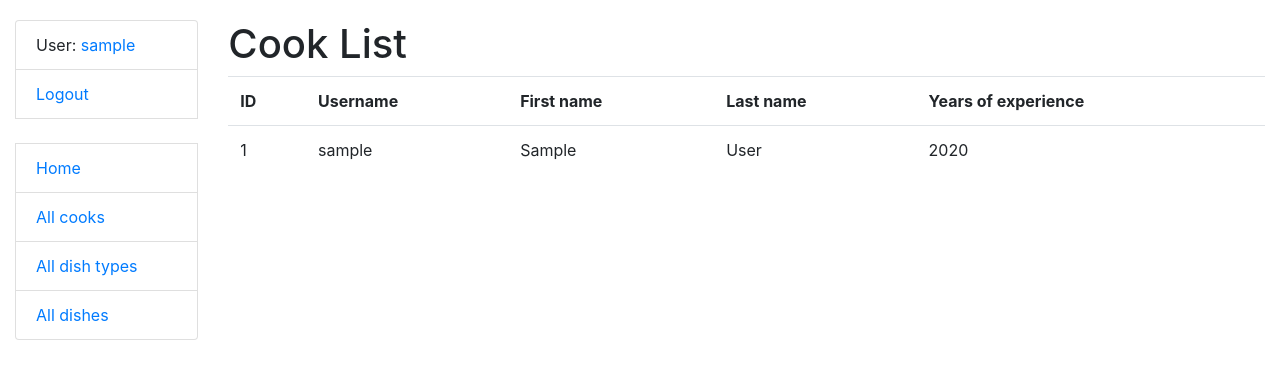
After one commit to arsenmakovei/restaurant-kitchen-service, a Django app: page /cooks/ in a window 1280 px wide. The commit adds this page. Shown: the top 379 px of the page. Run offline with Django 4.2, Linux system fonts and the light colour scheme; a user stored in the database is signed in; tables that the repository leaves empty hold one stand-in row (values such as "Sample post").

Commit message:
Added: ListViews and templates for models; sidebar.html, pagination.html: login/logout options

```diff
--- a/restaurant/models.py
+++ b/restaurant/models.py
@@ -19,6 +19,7 @@ class Cook(AbstractUser):
     class Meta:
         verbose_name = "cook"
         verbose_name_plural = "cooks"
+        ordering = ["username"]
 
     def __str__(self):
         return f"{self.username} ({self.first_name} {self.last_name})"
--- a/restaurant/urls.py
+++ b/restaurant/urls.py
@@ -1,10 +1,16 @@
 from django.urls import path
 
-from restaurant.views import index
-
+from restaurant.views import index, DishTypeListView, DishListView, CookListView
 
 urlpatterns = [
-    path("", index, name="index")
+    path("", index, name="index"),
+    path(
+        "dish-types/",
+        DishTypeListView.as_view(),
+        name="dish-type-list"
+    ),
+    path("dishes/", DishListView.as_view(), name="dish-list"),
+    path("cooks/", CookListView.as_view(), name="cook-list"),
 ]
 
 app_name = "restaurant"
--- a/restaurant/views.py
+++ b/restaurant/views.py
@@ -1,10 +1,13 @@
+from django.contrib.auth.decorators import login_required
+from django.contrib.auth.mixins import LoginRequiredMixin
 from django.shortcuts import render
+from django.views import generic
 
 from restaurant.models import Cook, DishType, Dish
 
 
+@login_required
 def index(request):
-
     num_cooks = Cook.objects.count()
     num_dish_types = DishType.objects.count()
     num_dishes = Dish.objects.count()
@@ -20,3 +23,20 @@ def index(request):
     }
 
     return render(request, "restaurant/index.html", context=context)
+
+
+class DishTypeListView(LoginRequiredMixin, generic.ListView):
+    model = DishType
+    context_object_name = "dish_type_list"
+    template_name = "restaurant/dish_type_list.html"
+    paginate_by = 5
+
+
+class DishListView(LoginRequiredMixin, generic.ListView):
+    model = Dish
+    paginate_by = 5
+
+
+class CookListView(LoginRequiredMixin, generic.ListView):
+    model = Cook
+    paginate_by = 5
--- a/restaurant_kitchen_service/settings.py
+++ b/restaurant_kitchen_service/settings.py
@@ -116,6 +116,8 @@ AUTH_PASSWORD_VALIDATORS = [
 
 AUTH_USER_MODEL = "restaurant.Cook"
 
+LOGIN_REDIRECT_URL = "/"
+
 
 # Internationalization
 # https://docs.djangoproject.com/en/4.2/topics/i18n/
--- a/restaurant_kitchen_service/urls.py
+++ b/restaurant_kitchen_service/urls.py
@@ -22,5 +22,6 @@ from django.urls import path, include
 urlpatterns = [
     path("admin/", admin.site.urls),
     path("", include("restaurant.urls", namespace="restaurant")),
+    path("accounts/", include("django.contrib.auth.urls")),
     path("__debug__/", include("debug_toolbar.urls")),
 ] + static(settings.STATIC_URL, document_root=settings.STATIC_ROOT)
--- a/templates/base.html
+++ b/templates/base.html
@@ -20,6 +20,7 @@
     <div class="col-sm-2">
 
       {% block sidebar %}
+        {% include "includes/sidebar.html" %}
       {% endblock %}
 
     </div>
@@ -28,6 +29,7 @@
       {% block content %}{% endblock %}
 
       {% block pagination %}
+        {% include "includes/pagination.html" %}
       {% endblock %}
 
     </div>
--- /dev/null
+++ b/templates/includes/pagination.html
@@ -0,0 +1,17 @@
+{% if is_paginated %}
+  <ul class="pagination">
+    {% if page_obj.has_previous %}
+      <li class="page-item">
+        <a href="?page= {{ page_obj.previous_page_number }}" class="page-link">prev</a>
+      </li>
+    {% endif %}
+    <li class="page-item active">
+      <span class="page-link">{{ page_obj.number }} of {{ paginator.num_pages }}</span>
+    </li>
+    {% if page_obj.has_next %}
+      <li class="page-item">
+        <a href="?page= {{ page_obj.next_page_number }}" class="page-link">next</a>
+      </li>
+    {% endif %}
+  </ul>
+{% endif %}
--- /dev/null
+++ b/templates/includes/sidebar.html
@@ -0,0 +1,15 @@
+<ul class="sidebar-nav list-group">
+  {% if user.is_authenticated %}
+    <li class="list-group-item">User: <a href="#">{{ user.username }}</a></li>
+    <li class="list-group-item"><a href="{% url 'logout'%}">Logout</a></li>
+  {% else %}
+    <li class="list-group-item"><a href="{% url 'login'%}">Login</a></li>
+  {% endif %}
+
+  <br>
+
+  <li class="list-group-item"><a href="{% url 'restaurant:index' %}">Home</a></li>
+  <li class="list-group-item"><a href="{% url 'restaurant:cook-list' %}">All cooks</a></li>
+  <li class="list-group-item"><a href="{% url 'restaurant:dish-type-list' %}">All dish types</a></li>
+  <li class="list-group-item"><a href="{% url 'restaurant:dish-list' %}">All dishes</a></li>
+</ul>
--- /dev/null
+++ b/templates/restaurant/cook_list.html
@@ -0,0 +1,30 @@
+{% extends "base.html" %}
+
+{% block content %}
+  <h1>Cook List
+  </h1>
+
+  {% if cook_list %}
+  <table class="table">
+    <tr>
+      <th>ID</th>
+      <th>Username</th>
+      <th>First name</th>
+      <th>Last name</th>
+      <th>Years of experience</th>
+    </tr>
+  {% for cook in cook_list %}
+    <tr>
+      <td>{{ cook.id }}</td>
+      <td>{{ cook.username }}</td>
+      <td>{{ cook.first_name }}</td>
+      <td>{{ cook.last_name }}</td>
+      <td>{{ cook.years_of_experience }}</td>
+    </tr>
+  {% endfor %}
+
+  </table>
+  {% else %}
+    <p>There are no cooks in the service.</p>
+  {% endif %}
+{% endblock %}
```
Also changed, not shown: templates/registration/logged_out.html (added, +7 -0 lines), templates/registration/login.html (added, +24 -0 lines), templates/restaurant/dish_list.html (added, +33 -0 lines), templates/restaurant/dish_type_list.html (added, +33 -0 lines).
